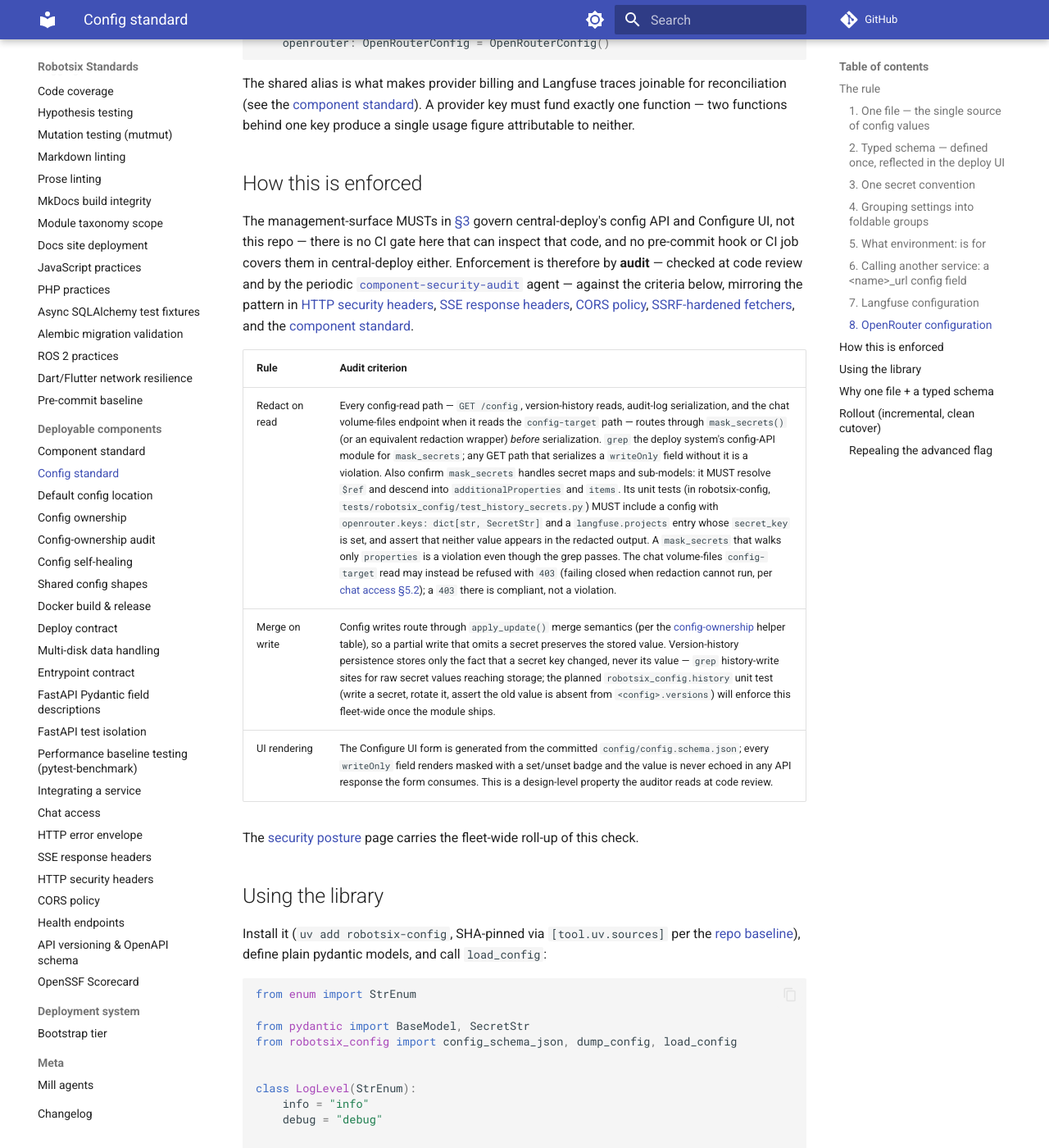
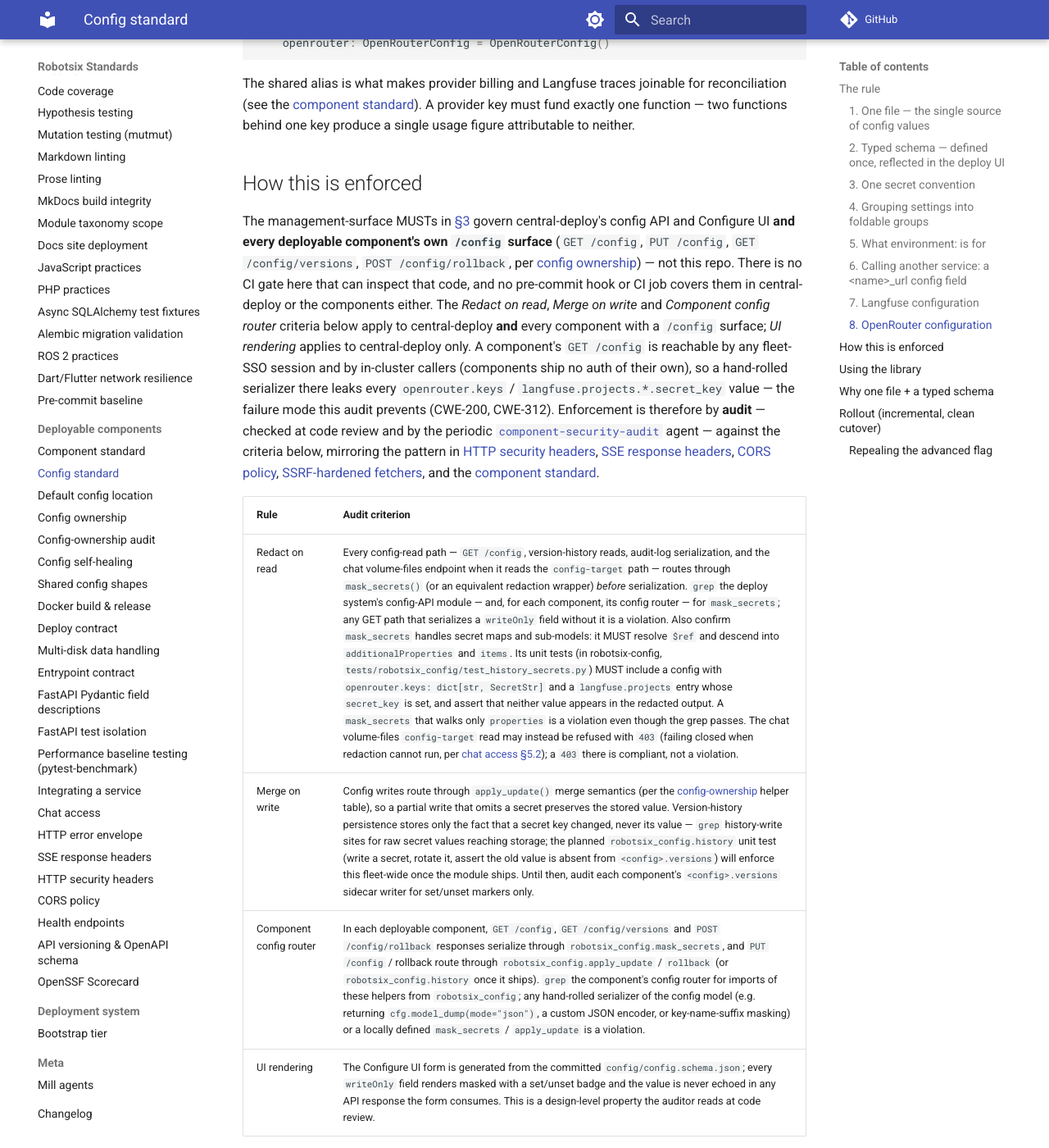
Before and after one commit to damien-robotsix/robotsix-standards, an MkDocs documentation site: the page built from docs/config-standard.md, in a window 1280 px wide and 1400 px high, scrolled down 6685 px. Shown: the whole window at 82% size. Built offline with MkDocs 1.6.1 and Material for MkDocs 9.7.7, drawn with Linux system fonts in a browser that asks for light colours; comment, search, counter and statistics services are not loaded.

Commit message:
docs: Nothing re-checks that each component's own config page hides secrets: the security audit only covers central-deploy's config page (20261031T164712Z-nothing-re-checks-that-each-component-s-8529)

```diff
--- a/docs/config-standard.md
+++ b/docs/config-standard.md
@@ -331,9 +331,19 @@ usage figure attributable to neither.
 ## How this is enforced
 
 The management-surface MUSTs in [§3](#3-one-secret-convention) govern
-central-deploy's config API and Configure UI, not this repo — there is no CI
+central-deploy's config API and Configure UI **and every deployable
+component's own `/config` surface** (`GET /config`, `PUT /config`,
+`GET /config/versions`, `POST /config/rollback`, per
+[config ownership](config-ownership.md)) — not this repo. There is no CI
 gate here that can inspect that code, and no pre-commit hook or CI job covers
-them in central-deploy either. Enforcement is therefore by **audit** — checked
+them in central-deploy or the components either. The *Redact on read*,
+*Merge on write* and *Component config router* criteria below apply to
+central-deploy **and** every component with a `/config` surface; *UI
+rendering* applies to central-deploy only. A component's `GET /config` is
+reachable by any fleet-SSO session and by in-cluster callers (components ship
+no auth of their own), so a hand-rolled serializer there leaks every
+`openrouter.keys` / `langfuse.projects.*.secret_key` value — the failure mode
+this audit prevents (CWE-200, CWE-312). Enforcement is therefore by **audit** — checked
 at code review and by the periodic [`component-security-audit`](mill-agents.md#component-security-audit) agent — against the criteria
 below, mirroring the pattern in
 [HTTP security headers](http-security-headers.md#how-this-is-enforced),
@@ -344,8 +354,9 @@ below, mirroring the pattern in
 
 | Rule | Audit criterion |
 |---|---|
-| Redact on read | Every config-read path — `GET /config`, version-history reads, audit-log serialization, and the chat volume-files endpoint when it reads the `config-target` path — routes through `mask_secrets()` (or an equivalent redaction wrapper) *before* serialization. `grep` the deploy system's config-API module for `mask_secrets`; any GET path that serializes a `writeOnly` field without it is a violation. Also confirm `mask_secrets` handles secret maps and sub-models: it MUST resolve `$ref` and descend into `additionalProperties` and `items`. Its unit tests (in robotsix-config, `tests/robotsix_config/test_history_secrets.py`) MUST include a config with `openrouter.keys: dict[str, SecretStr]` and a `langfuse.projects` entry whose `secret_key` is set, and assert that neither value appears in the redacted output. A `mask_secrets` that walks only `properties` is a violation even though the grep passes. The chat volume-files `config-target` read may instead be refused with `403` (failing closed when redaction cannot run, per [chat access §5.2](chat-access-standard.md#52-volumes-read-only)); a `403` there is compliant, not a violation. |
-| Merge on write | Config writes route through `apply_update()` merge semantics (per the [config-ownership](config-ownership.md) helper table), so a partial write that omits a secret preserves the stored value. Version-history persistence stores only the fact that a secret key changed, never its value — `grep` history-write sites for raw secret values reaching storage; the planned `robotsix_config.history` unit test (write a secret, rotate it, assert the old value is absent from `<config>.versions`) will enforce this fleet-wide once the module ships. |
+| Redact on read | Every config-read path — `GET /config`, version-history reads, audit-log serialization, and the chat volume-files endpoint when it reads the `config-target` path — routes through `mask_secrets()` (or an equivalent redaction wrapper) *before* serialization. `grep` the deploy system's config-API module — and, for each component, its config router — for `mask_secrets`; any GET path that serializes a `writeOnly` field without it is a violation. Also confirm `mask_secrets` handles secret maps and sub-models: it MUST resolve `$ref` and descend into `additionalProperties` and `items`. Its unit tests (in robotsix-config, `tests/robotsix_config/test_history_secrets.py`) MUST include a config with `openrouter.keys: dict[str, SecretStr]` and a `langfuse.projects` entry whose `secret_key` is set, and assert that neither value appears in the redacted output. A `mask_secrets` that walks only `properties` is a violation even though the grep passes. The chat volume-files `config-target` read may instead be refused with `403` (failing closed when redaction cannot run, per [chat access §5.2](chat-access-standard.md#52-volumes-read-only)); a `403` there is compliant, not a violation. |
+| Merge on write | Config writes route through `apply_update()` merge semantics (per the [config-ownership](config-ownership.md) helper table), so a partial write that omits a secret preserves the stored value. Version-history persistence stores only the fact that a secret key changed, never its value — `grep` history-write sites for raw secret values reaching storage; the planned `robotsix_config.history` unit test (write a secret, rotate it, assert the old value is absent from `<config>.versions`) will enforce this fleet-wide once the module ships. Until then, audit each component's `<config>.versions` sidecar writer for set/unset markers only. |
+| Component config router | In each deployable component, `GET /config`, `GET /config/versions` and `POST /config/rollback` responses serialize through `robotsix_config.mask_secrets`, and `PUT /config` / rollback route through `robotsix_config.apply_update` / `rollback` (or `robotsix_config.history` once it ships). `grep` the component's config router for imports of these helpers from `robotsix_config`; any hand-rolled serializer of the config model (e.g. returning `cfg.model_dump(mode="json")`, a custom JSON encoder, or key-name-suffix masking) or a locally defined `mask_secrets` / `apply_update` is a violation. |
 | UI rendering | The Configure UI form is generated from the committed `config/config.schema.json`; every `writeOnly` field renders masked with a set/unset badge and the value is never echoed in any API response the form consumes. This is a design-level property the auditor reads at code review. |
 
 The [security posture](security-posture.md#audit) page carries the fleet-wide
```
Also changed, not shown: docs/mill-agents.md (+4 -1 lines), docs/security-posture.md (+2 -2 lines), 1 other file.
